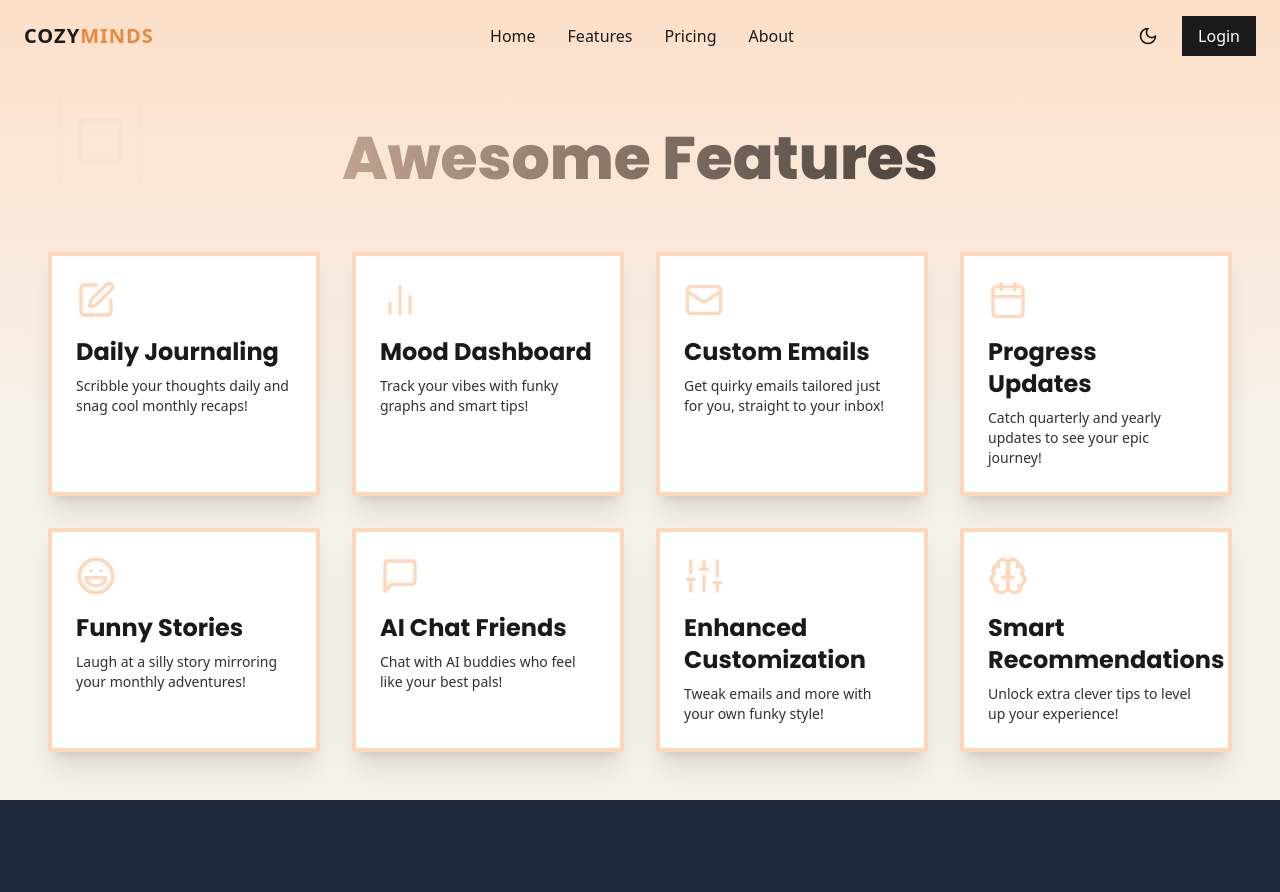
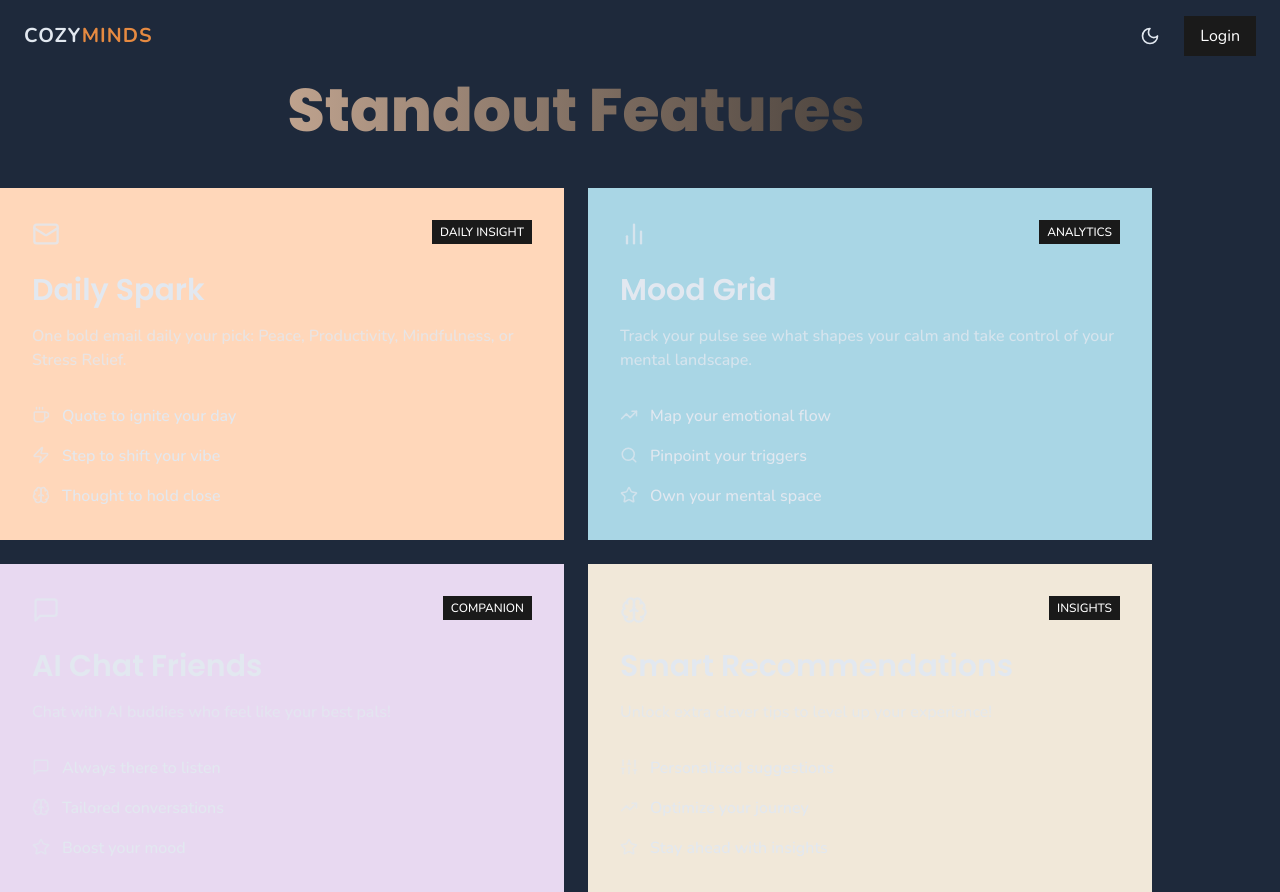
Before and after one commit to Bot-code-2003/Starlit-Journals, a React (Vite) app in the folder client/: page /features in a window 1280 px wide. Before the commit the page ends 800 px from the top, so only its background shows below. Built offline with nearby package versions, Linux system fonts and the light colour scheme.

Commit message:
Added features section in landing page

```diff
--- a/client/src/Components/Landing/Features.jsx
+++ b/client/src/Components/Landing/Features.jsx
@@ -2,93 +2,130 @@ import React, { useState, useEffect } from "react";
 import Navbar from "./Navbar";
 import { useDarkMode } from "../../context/ThemeContext";
 import {
-  PenSquare,
+  Mail,
+  Coffee,
+  Zap,
+  Brain,
   BarChart2,
-  Mail,
-  Calendar,
-  Laugh,
+  TrendingUp,
+  Search,
+  Star,
   MessageSquare,
   Sliders,
-  Brain,
 } from "lucide-react";
 
 const Features = () => {
   const { darkMode, setDarkMode } = useDarkMode();
   const [isScrolled, setIsScrolled] = useState(false);
   const [user, setUser] = useState(null);
+
   const features = [
     {
-      icon: (
-        <PenSquare
-          size={40}
-          className="text-[#FFD7BA] dark:text-[#F8F1E9] mb-4"
-        />
-      ),
-      h1: "Daily Journaling",
-      p: "Scribble your thoughts daily and snag cool monthly recaps!",
+      icon: <Mail size={28} className="opacity-80" />,
+      label: "DAILY INSIGHT",
+      h1: "Daily Spark",
+      p: "One bold email daily your pick: Peace, Productivity, Mindfulness, or Stress Relief.",
+      list: [
+        {
+          icon: <Coffee size={18} className="mt-0.5 opacity-70" />,
+          text: "Quote to ignite your day",
         },
         {
-      icon: (
-        <BarChart2
-          size={40}
-          className="text-[#FFD7BA] dark:text-[#F8F1E9] mb-4"
-        />
-      ),
-      h1: "Mood Dashboard",
-      p: "Track your vibes with funky graphs and smart tips!",
+          icon: <Zap size={18} className="mt-0.5 opacity-70" />,
+          text: "Step to shift your vibe",
         },
         {
-      icon: (
-        <Mail size={40} className="text-[#FFD7BA] dark:text-[#F8F1E9] mb-4" />
-      ),
-      h1: "Custom Emails",
-      p: "Get quirky emails tailored just for you, straight to your inbox!",
+          icon: <Brain size={18} className="mt-0.5 opacity-70" />,
+          text: "Thought to hold close",
+        },
+      ],
+      bgLight: "#FFD7BA", // Peach for light mode
+      bgDark: "#3A2E2A", // Cozy brown for dark mode
+      labelBgLight: "#1A1A1A",
+      labelTextLight: "white",
+      labelBgDark: "#F4A261",
+      labelTextDark: "#1A1A1A",
     },
     {
-      icon: (
-        <Calendar
-          size={40}
-          className="text-[#FFD7BA] dark:text-[#F8F1E9] mb-4"
-        />
-      ),
-      h1: "Progress Updates",
-      p: "Catch quarterly and yearly updates to see your epic journey!",
+      icon: <BarChart2 size={28} className="opacity-80" />,
+      label: "ANALYTICS",
+      h1: "Mood Grid",
+      p: "Track your pulse see what shapes your calm and take control of your mental landscape.",
+      list: [
+        {
+          icon: <TrendingUp size={18} className="mt-0.5 opacity-70" />,
+          text: "Map your emotional flow",
         },
         {
-      icon: (
-        <Laugh size={40} className="text-[#FFD7BA] dark:text-[#F8F1E9] mb-4" />
-      ),
-      h1: "Funny Stories",
-      p: "Laugh at a silly story mirroring your monthly adventures!",
+          icon: <Search size={18} className="mt-0.5 opacity-70" />,
+          text: "Pinpoint your triggers",
         },
         {
-      icon: (
-        <MessageSquare
-          size={40}
-          className="text-[#FFD7BA] dark:text-[#F8F1E9] mb-4"
-        />
-      ),
+          icon: <Star size={18} className="mt-0.5 opacity-70" />,
+          text: "Own your mental space",
+        },
+      ],
+      bgLight: "#A9D6E5", // Pastel blue for light mode
+      bgDark: "#2A3A36", // Deep teal for dark mode
+      labelBgLight: "#1A1A1A",
+      labelTextLight: "white",
+      labelBgDark: "#61A5C2",
+      labelTextDark: "#1A1A1A",
+    },
+    {
+      icon: <MessageSquare size={28} className="opacity-80" />,
+      label: "COMPANION",
       h1: "AI Chat Friends",
       p: "Chat with AI buddies who feel like your best pals!",
+      list: [
+        {
+          icon: <MessageSquare size={18} className="mt-0.5 opacity-70" />,
+          text: "Always there to listen",
         },
         {
-      icon: (
-        <Sliders
-          size={40}
-          className="text-[#FFD7BA] dark:text-[#F8F1E9] mb-4"
-        />
-      ),
-      h1: "Enhanced Customization",
-      p: "Tweak emails and more with your own funky style!",
+          icon: <Brain size={18} className="mt-0.5 opacity-70" />,
+          text: "Tailored conversations",
         },
         {
-      icon: (
-        <Brain size={40} className="text-[#FFD7BA] dark:text-[#F8F1E9] mb-4" />
-      ),
+          icon: <Star size={18} className="mt-0.5 opacity-70" />,
+          text: "Boost your mood",
+        },
+      ],
+      bgLight: "#E8D9F1", // Pastel lavender for light mode
+      bgDark: "#3A2E3F", // Soft purple for dark mode
+      labelBgLight: "#1A1A1A",
+      labelTextLight: "white",
+      labelBgDark: "#A78BFA",
+      labelTextDark: "#1A1A1A",
+    },
+    {
+      icon: <Brain size={28} className="opacity-80" />,
+      label: "INSIGHTS",
       h1: "Smart Recommendations",
       p: "Unlock extra clever tips to level up your experience!",
+      list: [
+        {
+          icon: <Sliders size={18} className="mt-0.5 opacity-70" />,
+          text: "Personalized suggestions",
+        },
+        {
+          icon: <TrendingUp size={18} className="mt-0.5 opacity-70" />,
+          text: "Optimize your journey",
+        },
+        {
+          icon: <Star size={18} className="mt-0.5 opacity-70" />,
+          text: "Stay ahead with insights",
+        },
+      ],
+      bgLight: "#F1E8D9", // Pastel beige for light mode
+      bgDark: "#3F3A2E", // Warm taupe for dark mode
+      labelBgLight: "#1A1A1A",
+      labelTextLight: "white",
+      labelBgDark: "#D4C4A1",
+      labelTextDark: "#1A1A1A",
     },
   ];
+
   useEffect(() => {
     const storedUser = JSON.parse(localStorage.getItem("user"));
     console.log("Stored User:", storedUser);
@@ -106,65 +143,8 @@ const Features = () => {
   }, []);
 
   return (
-    <div className="min-h-screen dark:bg-[#1A1A1A] dark:text-[#F8F1E9] bg-[#F8F1E9] text-[#1A1A1A] font-sans flex flex-col items-center p-6 sm:p-12 relative overflow-hidden transition-colors duration-300">
+    <div>
       {/* Background Gradient */}
-      <div className="absolute top-0 left-0 w-full h-1/2 bg-gradient-to-b from-[#FFD7BA] to-transparent opacity-70 dark:opacity-20 transition-opacity duration-300"></div>
-
-      {/* Decorative SVG Elements */}
-      <div className="absolute top-20 left-10 opacity-20 dark:opacity-10">
-        <svg
-          width="120"
-          height="120"
-          viewBox="0 0 120 120"
-          fill="none"
-          xmlns="http://www.w3.org/2000/svg"
-        >
-          <rect
-            x="20"
-            y="20"
-            width="80"
-            height="80"
-            stroke="#FFD7BA"
-            strokeWidth="3"
-            className="dark:stroke-[#F8F1E9]"
-          />
-          <rect
-            x="40"
-            y="40"
-            width="40"
-            height="40"
-            stroke="#FFD7BA"
-            strokeWidth="3"
-            className="dark:stroke-[#F8F1E9]"
-          />
-        </svg>
-      </div>
-      <div className="absolute bottom-20 right-10 opacity-20 dark:opacity-10">
-        <svg
-          width="150"
-          height="150"
-          viewBox="0 0 150 150"
-          fill="none"
-          xmlns="http://www.w3.org/2000/svg"
-        >
-          <circle
-            cx="75"
-            cy="75"
-            r="50"
-            stroke="#FFD7BA"
-            strokeWidth="3"
-            className="dark:stroke-[#F8F1E9]"
-          />
-          <circle
-            cx="75"
-            cy="75"
-            r="25"
-            stroke="#FFD7BA"
-            strokeWidth="3"
-            className="dark:stroke-[#F8F1E9]"
-          />
-        </svg>
-      </div>
 
       {/* Navigation */}
       <Navbar
@@ -175,20 +155,51 @@ const Features = () => {
       />
 
       {/* Features Section */}
-      <section className="relative z-10 w-full max-w-7xl mt-20">
-        <h1 className="text-5xl sm:text-6xl font-extrabold text-center mb-16 bg-gradient-to-r from-[#FFD7BA] to-[#1A1A1A] dark:to-[#F8F1E9] bg-clip-text text-transparent ">
-          Awesome Features
+      <section className="relative z-10 w-full max-w-6xl mt-20">
+        <h1 className="text-5xl sm:text-6xl font-extrabold text-center mb-12 bg-gradient-to-r from-[#FFD7BA] to-[#1A1A1A] dark:to-[#F8F1E9] bg-clip-text text-transparent">
+          Standout Features
         </h1>
-        <div className="grid grid-cols-1 sm:grid-cols-2 lg:grid-cols-4 gap-8">
-          {/* Feature 1 */}
+
+        {/* 2-in-a-row Grid */}
+        <div className="grid grid-cols-1 md:grid-cols-2 gap-6">
           {features.map((feature, index) => (
             <div
               key={index}
-              className="bg-white dark:bg-[#2A2A2A] p-6 border-4 border-[#FFD7BA] dark:border-[#F8F1E9] shadow-xl hover:scale-105 transition-transform duration-300"
+              className="p-8 flex flex-col justify-between shadow-sharp hover:translate-y-[-4px] transition-all duration-300"
+              style={{
+                backgroundColor: darkMode ? feature.bgDark : feature.bgLight,
+              }}
             >
+              <div>
+                <div className="flex justify-between items-start mb-6">
                   {feature.icon}
-              <h2 className="text-2xl font-bold mb-2">{feature.h1}</h2>
-              <p className="text-sm opacity-90">{feature.p}</p>
+                  <div
+                    className={`px-2 py-1 text-xs font-medium`}
+                    style={{
+                      backgroundColor: darkMode
+                        ? feature.labelBgDark
+                        : feature.labelBgLight,
+                      color: darkMode
+                        ? feature.labelTextDark
+                        : feature.labelTextLight,
+                    }}
+                  >
+                    {feature.label}
+                  </div>
+                </div>
+                <h2 className="text-3xl font-semibold">{feature.h1}</h2>
+                <p className="mt-4 text-base opacity-80 font-medium">
+                  {feature.p}
+                </p>
+              </div>
+              <ul className="mt-8 space-y-4 font-medium">
+                {feature.list.map((item, idx) => (
+                  <li key={idx} className="flex items-start space-x-3">
+                    {item.icon}
+                    <span>{item.text}</span>
+                  </li>
+                ))}
+              </ul>
             </div>
           ))}
         </div>
--- a/client/src/Components/Landing/Navbar.jsx
+++ b/client/src/Components/Landing/Navbar.jsx
@@ -14,22 +14,18 @@ const Navbar = ({ isScrolled, darkMode, setDarkMode, user }) => {
   };
 
   const navigationItems = [
-    {
-      name: "Home",
-      path: "/",
-    },
-    {
-      name: "Features",
-      path: "/features",
-    },
-    {
-      name: "Pricing",
-      path: "/pricing",
-    },
-    {
-      name: "About",
-      path: "/about",
-    },
+    // {
+    //   name: "Home",
+    //   path: "/",
+    // },
+    // {
+    //   name: "Pricing",
+    //   path: "/pricing",
+    // },
+    // {
+    //   name: "About",
+    //   path: "/about",
+    // },
   ];
 
   return (
```
Also changed, not shown: client/src/Components/Landing/LandingPage.jsx (+3 -88 lines). Lines whose indentation alone changed are shown as unchanged.
